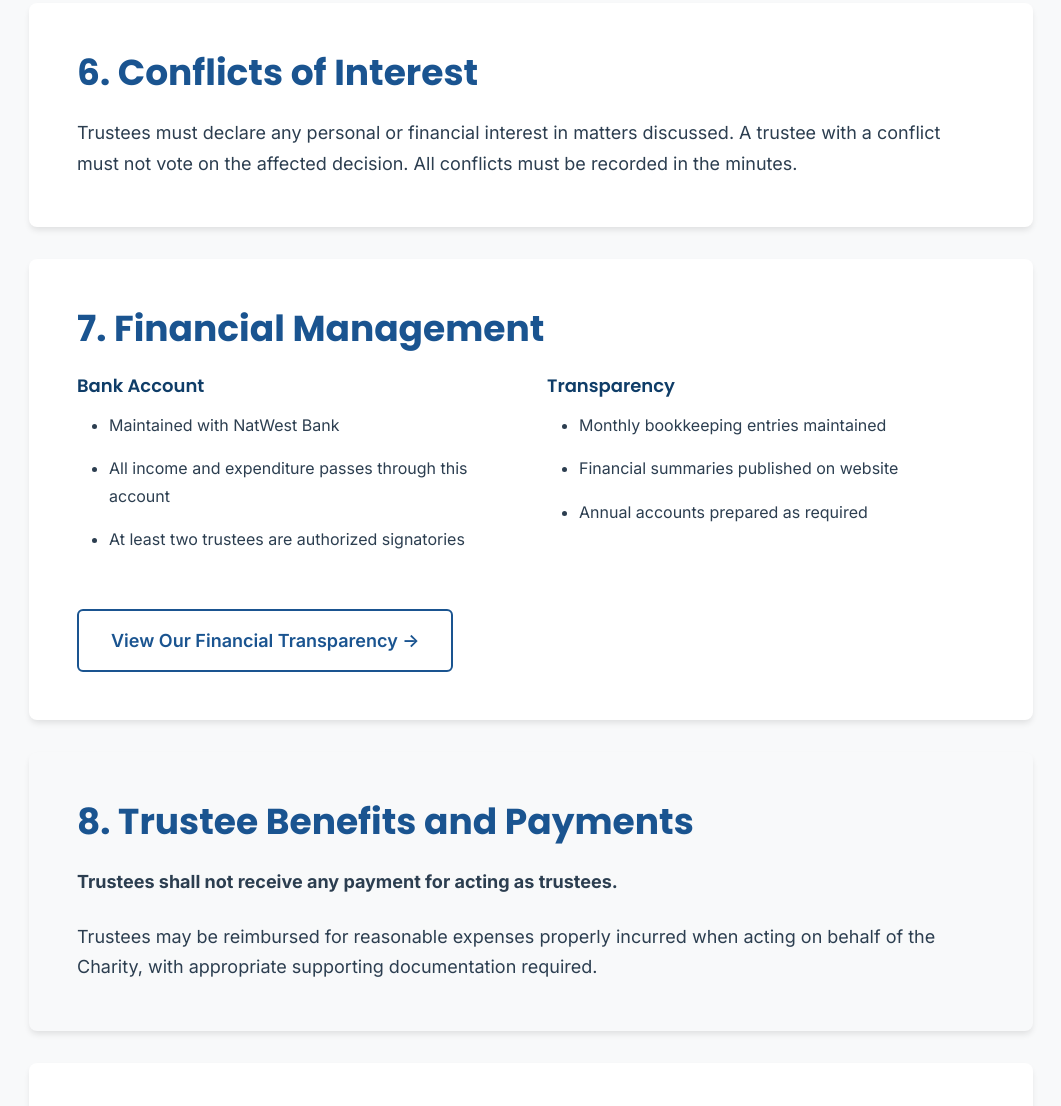
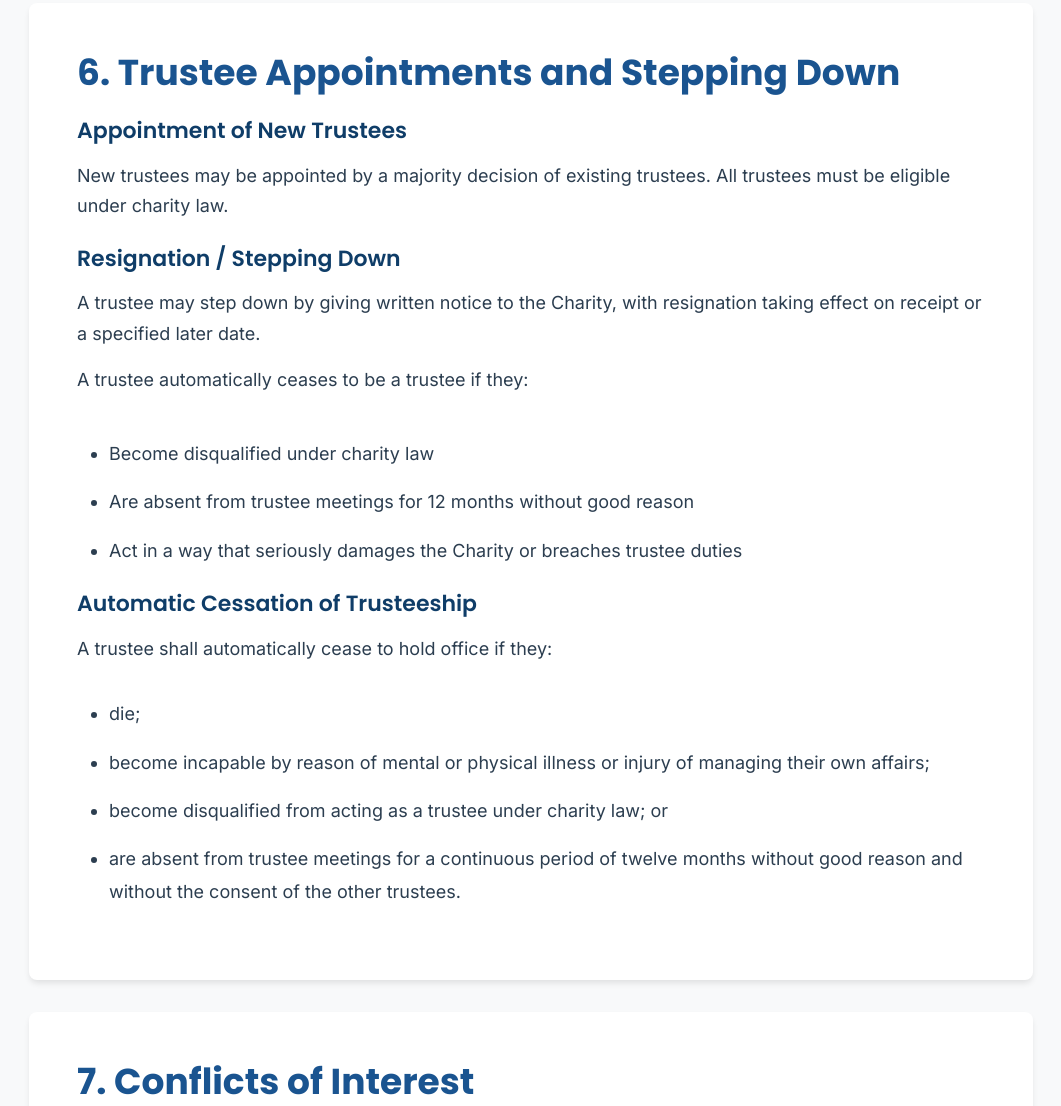
Before and after one commit to marshallepie/MEPIE_FOUNDATION, a website built with Vite: page governing-document.html in a window 1280 px wide. Shown: the part 3583-4689 px from the top of the page, without its empty margins (109-1170 px from the left). Built offline with nearby package versions, Linux system fonts and the light colour scheme.

Commit message:
Governing Document upgrade and PDF availability

```diff
--- a/governing-document.html
+++ b/governing-document.html
@@ -103,7 +103,7 @@
           </div>
         </div>
 
-        <a href="#" onclick="alert('PDF will be available soon. Please contact us if you need a copy urgently.'); return false;" class="btn btn-primary btn-lg" download>
+        <a href="/MEPIE_Foundation_Governing_Document.pdf" class="btn btn-primary btn-lg" download="MEPIE_Foundation_Governing_Document.pdf">
           Download Full Document (PDF)
         </a>
       </div>
@@ -206,9 +206,43 @@
           </div>
         </div>
 
+        <!-- Trustee Appointments and Stepping Down -->
+        <div class="card mb-4" style="padding: var(--space-5);">
+          <h3 class="mb-3" style="color: var(--color-primary);">6. Trustee Appointments and Stepping Down</h3>
+
+          <h4 style="font-size: var(--text-lg); margin-bottom: var(--space-2); font-weight: 600;">Appointment of New Trustees</h4>
+          <p style="line-height: 1.7; margin-bottom: var(--space-3);">
+            New trustees may be appointed by a majority decision of existing trustees. All trustees must be eligible under charity law.
+          </p>
+
+          <h4 style="font-size: var(--text-lg); margin-bottom: var(--space-2); font-weight: 600;">Resignation / Stepping Down</h4>
+          <p style="line-height: 1.7; margin-bottom: var(--space-2);">
+            A trustee may step down by giving written notice to the Charity, with resignation taking effect on receipt or a specified later date.
+          </p>
+          <p style="line-height: 1.7; margin-bottom: var(--space-3);">
+            A trustee automatically ceases to be a trustee if they:
+          </p>
+          <ul style="line-height: 1.8; margin-bottom: var(--space-3);">
+            <li>Become disqualified under charity law</li>
+            <li>Are absent from trustee meetings for 12 months without good reason</li>
+            <li>Act in a way that seriously damages the Charity or breaches trustee duties</li>
+          </ul>
+
+          <h4 style="font-size: var(--text-lg); margin-bottom: var(--space-2); font-weight: 600;">Automatic Cessation of Trusteeship</h4>
+          <p style="line-height: 1.7; margin-bottom: var(--space-2);">
+            A trustee shall automatically cease to hold office if they:
+          </p>
+          <ul style="line-height: 1.8;">
+            <li>die;</li>
+            <li>become incapable by reason of mental or physical illness or injury of managing their own affairs;</li>
+            <li>become disqualified from acting as a trustee under charity law; or</li>
+            <li>are absent from trustee meetings for a continuous period of twelve months without good reason and without the consent of the other trustees.</li>
+          </ul>
+        </div>
+
         <!-- Conflicts of Interest -->
         <div class="card mb-4" style="padding: var(--space-5);">
-          <h3 class="mb-3" style="color: var(--color-primary);">6. Conflicts of Interest</h3>
+          <h3 class="mb-3" style="color: var(--color-primary);">7. Conflicts of Interest</h3>
           <p style="line-height: 1.7;">
             Trustees must declare any personal or financial interest in matters discussed. A trustee with a conflict must not
             vote on the affected decision. All conflicts must be recorded in the minutes.
@@ -217,7 +251,7 @@
 
         <!-- Financial Management -->
         <div class="card mb-4" style="padding: var(--space-5);">
-          <h3 class="mb-3" style="color: var(--color-primary);">7. Financial Management</h3>
+          <h3 class="mb-3" style="color: var(--color-primary);">8. Financial Management</h3>
           <div class="grid grid-cols-1 md:grid-cols-2 gap-4">
             <div>
               <h4 style="font-size: var(--text-base); font-weight: 600; margin-bottom: var(--space-2);">Bank Account</h4>
@@ -241,18 +275,6 @@
           </div>
         </div>
 
-        <!-- Trustee Benefits -->
-        <div class="card mb-4" style="padding: var(--space-5); background: var(--color-background-alt);">
-          <h3 class="mb-3" style="color: var(--color-primary);">8. Trustee Benefits and Payments</h3>
-          <p style="line-height: 1.7; margin-bottom: var(--space-3);">
-            <strong>Trustees shall not receive any payment for acting as trustees.</strong>
-          </p>
-          <p style="line-height: 1.7;">
-            Trustees may be reimbursed for reasonable expenses properly incurred when acting on behalf of the Charity,
-            with appropriate supporting documentation required.
-          </p>
-        </div>
-
         <!-- Amendments -->
         <div class="card mb-4" style="padding: var(--space-5);">
           <h3 class="mb-3" style="color: var(--color-primary);">9. Amendments to the Governing Document</h3>
@@ -271,9 +293,29 @@
           </p>
         </div>
 
+        <!-- Governing Law -->
+        <div class="card mb-4" style="padding: var(--space-5);">
+          <h3 class="mb-3" style="color: var(--color-primary);">11. Governing Law</h3>
+          <p style="line-height: 1.7;">
+            This constitution is governed by the law of England and Wales.
+          </p>
+        </div>
+
+        <!-- Trustee Benefits -->
+        <div class="card mb-4" style="padding: var(--space-5); background: var(--color-background-alt);">
+          <h3 class="mb-3" style="color: var(--color-primary);">12. Trustee Benefits and Payments</h3>
+          <p style="line-height: 1.7; margin-bottom: var(--space-3);">
+            <strong>Trustees shall not receive any payment for acting as trustees.</strong>
+          </p>
+          <p style="line-height: 1.7;">
+            Trustees may be reimbursed for reasonable expenses properly incurred when acting on behalf of the Charity,
+            with appropriate supporting documentation required.
+          </p>
+        </div>
+
         <!-- Investments -->
         <div class="card mb-4" style="padding: var(--space-5);">
-          <h3 class="mb-3" style="color: var(--color-primary);">11. Investments</h3>
+          <h3 class="mb-3" style="color: var(--color-primary);">13. Investments</h3>
           <p style="line-height: 1.7;">
             The trustees may invest the funds of the Charity in any lawful manner, provided that investments are made prudently,
             in the best interests of the Charity, with reasonable risk levels, and do not conflict with the Charity's charitable purposes.
@@ -282,7 +324,7 @@
 
         <!-- Land and Property -->
         <div class="card mb-4" style="padding: var(--space-5);">
-          <h3 class="mb-3" style="color: var(--color-primary);">12. Land and Property</h3>
+          <h3 class="mb-3" style="color: var(--color-primary);">14. Land and Property</h3>
           <p style="line-height: 1.7;">
             The Charity may acquire, hold, lease, and dispose of land or property in furtherance of its charitable purposes.
             All decisions relating to land or property shall be made collectively by the trustees and recorded in the Charity's minutes.
```
Also changed, not shown: 2 other files.
